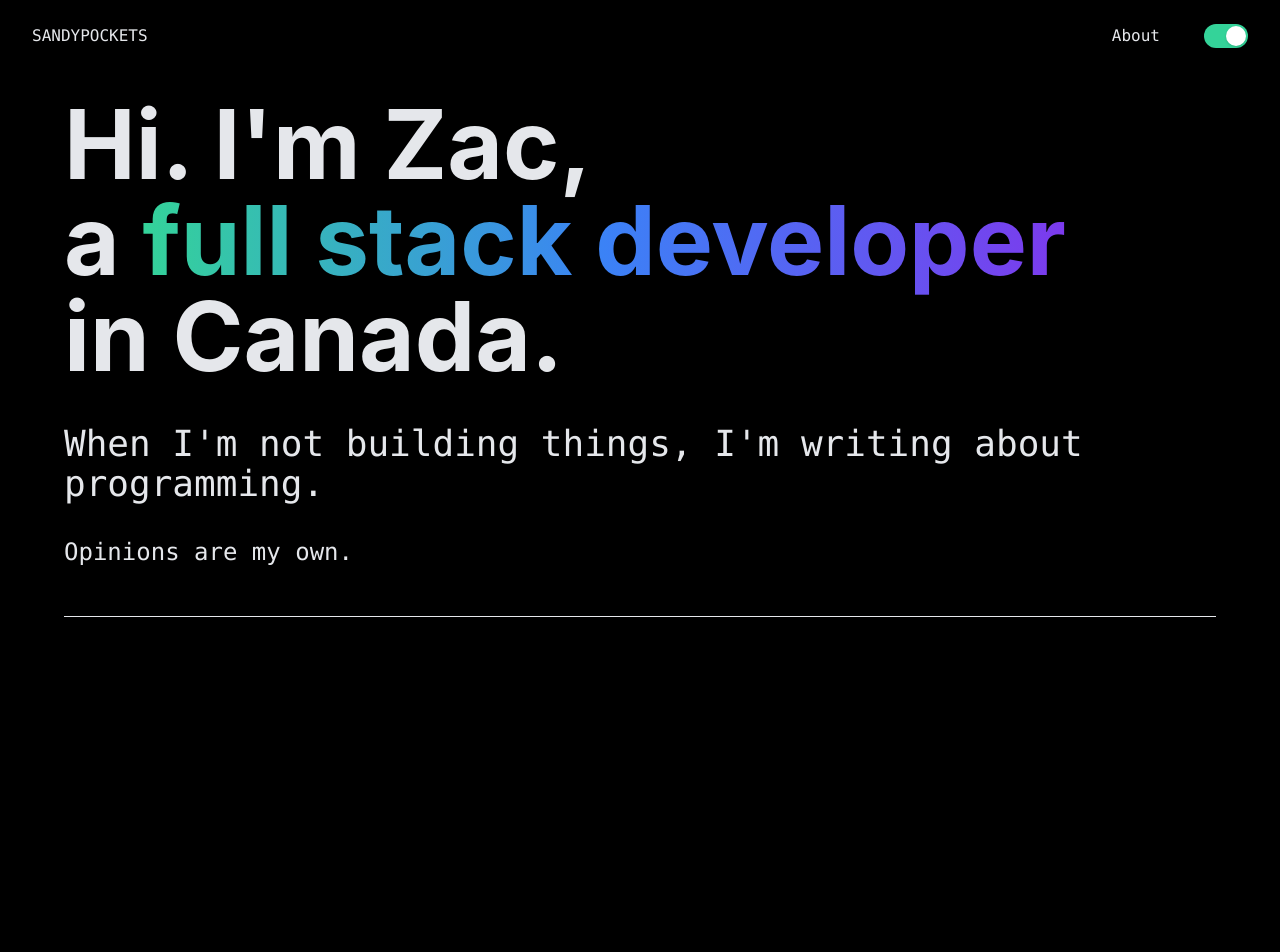
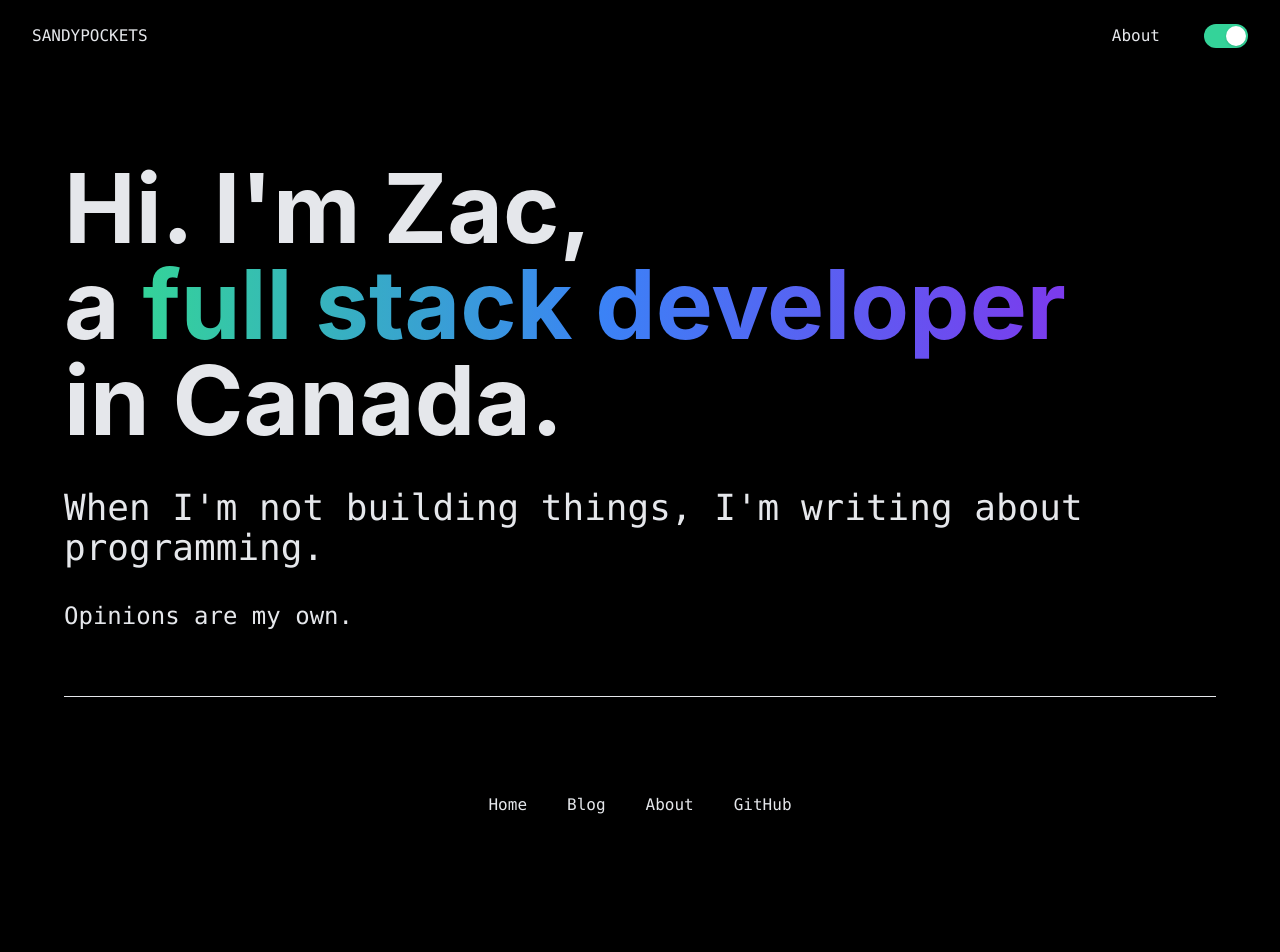
Before and after one commit to sandypockets/sandypockets-blog, a Next.js app: page / in a window 1280 px wide. Shown: the top 952 px of the page. After the commit the page ends 865 px from the top, so only its background shows below. Built offline with nearby package versions, Linux system fonts and the light colour scheme; a web font is replaced by a local one.

Commit message:
🐛 Fix margins site wide

```diff
--- a/components/article/BlogPost.jsx
+++ b/components/article/BlogPost.jsx
@@ -4,7 +4,7 @@ import Description from "./Description";
 export default function BlogPost({ children, meta }) {
   return (
     <>
-      <div className="sm:mt-11 lg:max-w-3xl xl:max-w-4xl 2xl:max-w-5xl">
+      <div className="mb-10 sm:mt-11 lg:max-w-3xl xl:max-w-4xl 2xl:max-w-5xl">
         <ArticleTitle propsClass="flex justify-center h-auto pb-6 pt-10 text-5xl font-bold text-transparent bg-clip-text bg-gradient-to-r from-green-400 via-blue-500 to-purple-600 sm:pb-7 sm:text-7xl lg:text-8xl 2xl:text-9xl " meta={meta} />
         <Description isBlogPost meta={meta} />
         <article className="mt-4 flex flex-col justify-center">{children}</article>
--- a/components/hero/Tagline.jsx
+++ b/components/hero/Tagline.jsx
@@ -10,7 +10,7 @@ export default function Tagline() {
           Opinions are my own.
         </p>
       </p>
-      <SectionSeparator className='mb-8 mt-12' />
+      <SectionSeparator className='mb-8 mt-16' />
     </div>
   )
 }
--- a/components/layout/Footer.jsx
+++ b/components/layout/Footer.jsx
@@ -21,7 +21,7 @@ const footerItems = [
 
 export default function Footer({ backgroundColour, textColour, secondaryTextColour }) {
   return (
-    <footer className={backgroundColour + " " + textColour + " w-full flex justify-center pb-12 font-mono pt-8 sm:pt-32"}>
+    <footer className={backgroundColour + " " + textColour + " w-full flex justify-center pb-12 font-mono "}>
       {footerItems.map((item) => (
         <Link key={item.name} href={item.href}>
           <a className="mx-5 nav-hover">{item.name}</a>
--- a/components/layout/Layout.jsx
+++ b/components/layout/Layout.jsx
@@ -13,7 +13,7 @@ export default function Layout({ children, pageTitle, description, backgroundCol
         <title>{pageTitle}</title>
       </Head>
       <div className="h-screen">
-        <main className={backgroundColour + " " + textColour + " w-full min-h-full flex justify-center"}>
+        <main className={backgroundColour + " " + textColour + " w-full flex justify-center"}>
           <Nav darkMode={darkMode} setDarkMode={setDarkMode} />
           <div className="content mx-7 sm:mx-16">{children}</div>
         </main>
--- a/components/logos/Logos.jsx
+++ b/components/logos/Logos.jsx
@@ -27,7 +27,7 @@ import TestingLibrary from "./TestingLibrary";
 
 export default function Logos() {
   return (
-    <div className="flex justify-center flex-wrap lg:mx-18 xl:mx-24 2xl:mx-60">
+    <div className="flex justify-center flex-wrap pb-32 mini:pb-0 lg:mx-18 xl:mx-24 2xl:mx-60">
 
       <NodeLogo />
       <ReactLogo />
--- a/pages/about.jsx
+++ b/pages/about.jsx
@@ -5,7 +5,7 @@ import secondaryTextColour from '../pages/_app'
 
 export default function About({ secondaryTextColour }) {
   return (
-    <div className="sm:my-11 sm:mx-22 md:mx-8 lg:mx-14 xl:mx-32 2xl:max-w-7xl">
+    <div className="pt-48 sm:pt-24 sm:my-11 sm:mx-22 md:mx-8 lg:mx-14 xl:mx-32 2xl:max-w-7xl">
       <div className={secondaryTextColour + " text-3xl pl-6 sm:text-6xl sm:leading-20 sm:pl-3 sm:mb-20 md:text-7xl md:pl-5 lg:pl-16 xl:text-8xl 2xl:text-9xl xl:pl-14 2xl:pl-16 font-bold"}>
         <p>I'm a serial learner,{' '}
           <br/>
--- a/pages/blog/index.jsx
+++ b/pages/blog/index.jsx
@@ -4,8 +4,8 @@ import Highlight from "../../components/utility/Highlight";
 
 export default function Index() {
   return (
-    <div>
-      <h1 className="flex justify-center h-40 md:h-44 text-8xl 2xl:text-9xl 2xl:h-60 font-bold "><Highlight content="Blog" /></h1>
+    <div className='pt-20'>
+      <h1 className="flex justify-center h-40 md:h-48 text-8xl 2xl:text-9xl 2xl:h-60 font-bold "><Highlight propsClass='flex flex-col justify-center' content="Blog" /></h1>
       <div className="h-auto sm:mb-20">
         {posts.map((post) => (
           <Post key={post.link} post={post} />
--- a/pages/index.jsx
+++ b/pages/index.jsx
@@ -5,8 +5,8 @@ import Tagline from "../components/hero/Tagline";
 
 export default function IndexPage() {
   return (
-    <div className="h-screen sm:mb-20 md:mb-36 lg:mb-48">
-      <div className='mt-16 sm:mt-20 md:mt-24 lg:mt-30'>
+    <div className="pt-16">
+      <div className='sm:mt-20 md:mt-24 lg:mt-30'>
         <HeroText />
         <Tagline />
       </div>
```
